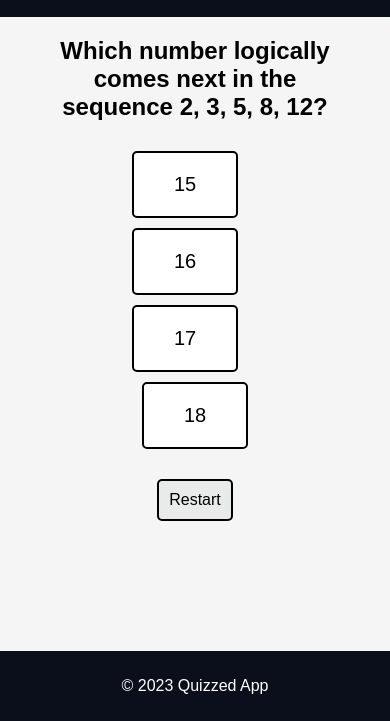
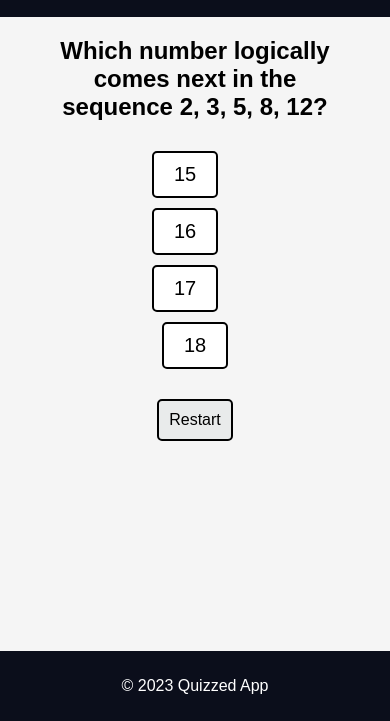
Before and after one commit to Muth80/https---github.com-Muth80-quizzed, a website: page public/index.html in a window 390 px wide. Both pictures are taken after a click on the button "IQ Test". Shown: the part 123-844 px from the top of the page. Drawn offline with Linux system fonts and the light colour scheme.

Commit message:
A new commit

```diff
--- a/public/index.html
+++ b/public/index.html
@@ -228,7 +228,7 @@
         @media(max-width: 480px) {
         .options-container button {
             font-size: 20px; /* Increase font size on a phone */
-            padding: 20px 40px; /* Increase button size on a phone */
+            padding: 10px 20px; /* Increase button size on a phone */
             justify-content: center;
             align-items: center;
             text-align: center;
@@ -238,6 +238,7 @@
         h1, h2 {
             font-size: 24px;
         }
+
 
     </style>
 </head>
```
